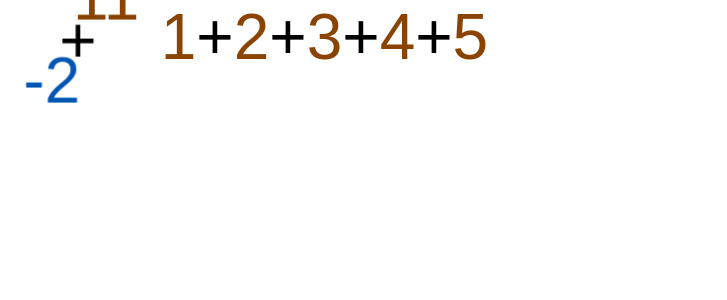
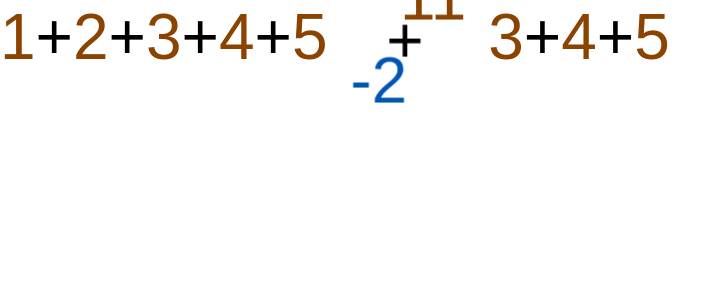
Before and after one commit to jaanmadis/calcy, a React (Create React App) app: page / in a window 1280 px wide. Shown: the top 300 px of the page, without its empty margins (0-727 px from the left). Built offline with nearby package versions, Linux system fonts and the light colour scheme.

Commit message:
Sequence component improvements

```diff
--- a/src/App.js
+++ b/src/App.js
@@ -6,8 +6,7 @@ import CommutativeTransformation from './Components/Transformation/CommutativeTr
 // import Operator1 from './Components/Operators/Operator';
 import Number from './Components/Number/Number';
 import Plus from './Components/Operators/Plus/Plus';
-// import { combineStyles } from './Utils/Utils';
-import { sequenceStyle } from './Styles/Styles';
+import Sequence from './Components/Sequence/Sequence';
 
 const Operator = {
     PLUS: 0,
@@ -81,32 +80,20 @@ class App extends Component {
     }
 
     render() {
-        const sequence = this.state.sequence.map((element, index) => {
-            const operator =
-                <Plus
-                    id={ index }
-                    onClick={ this._handlePlusClick }
-                />
-            return (
-                <span
-                    key={ element.number.toString() + index }
-                    style={ sequenceStyle }
-                >
-                    { index > 0 ? operator : null }
-                    <Number
-                        value={ element.number }
-                    />
-                </span>
-            );
-        });
-
         return(
             <div>
+                <Sequence
+                    onPlusClick={ this._handlePlusClick }
+                    sequence={ this.state.sequence }
+                />
                 <CommutativeTransformation
                     numbers={ [11, -2] }
                     operator={ '+' }
                 />
-                { sequence }
+                <Sequence
+                    onPlusClick={ this._handlePlusClick }
+                    sequence={ this.state.sequence.slice(2) }
+                />
             </div>
         );
     }
--- a/src/Components/Number/Number.js
+++ b/src/Components/Number/Number.js
@@ -16,7 +16,7 @@ const negativeStyle = {
 
 const number = (props) => {
     return (
-        <div
+        <span
             onClick={ props.onClick ? () => props.onClick(props.id) : undefined }
             style={ combineStyles([
                 style,
@@ -29,7 +29,7 @@ const number = (props) => {
             ]) }
         >
             { props.value }
-        </div>
+        </span>
     );
 };
 
--- a/src/Components/Operators/Plus/Plus.js
+++ b/src/Components/Operators/Plus/Plus.js
@@ -8,12 +8,12 @@ const style = {
 
 const plus = (props) => {
     return(
-        <div
+        <span
             onClick={ props.onClick ? () => props.onClick(props.id) : undefined }
             style={ combineStyles([style, props.style]) }
         >
             { '+' }
-        </div>
+        </span>
     );
 }
 
--- /dev/null
+++ b/src/Components/Sequence/Sequence.js
@@ -0,0 +1,31 @@
+import React from 'react';
+
+import Number from '../Number/Number';
+import Plus from '../Operators/Plus/Plus';
+
+const sequence = (props) => {
+    const sequence = props.sequence.map((element, index) => {
+        const operator =
+            <Plus
+                id={ index }
+                onClick={ props.onPlusClick }
+            />
+        return (
+            <span
+                key={ element.number.toString() + index }
+            >
+                { index > 0 ? operator : null }
+                <Number
+                    value={ element.number }
+                />
+            </span>
+        );
+    });
+    return (
+        <span>
+            { sequence }
+        </span>
+    );
+}
+
+export default sequence;
--- a/src/Components/Transformation/CommutativeTransformation.js
+++ b/src/Components/Transformation/CommutativeTransformation.js
@@ -3,12 +3,12 @@ import React from 'react';
 import Number from '../Number/Number';
 import Plus from '../Operators/Plus/Plus';
 import { combineStyles } from '../../Utils/Utils';
-import { sequenceStyle, animationInnerSpinStyle, animationOuterSpinStyle } from '../../Styles/Styles';
+import { animationInlineFlexStyle, animationInnerSpinStyle, animationOuterSpinStyle } from '../../Styles/Styles';
 
 const commutativeTransformation = (props) => {
     return (
         <span
-            style={ combineStyles([sequenceStyle, animationOuterSpinStyle]) }
+            style={ combineStyles([animationInlineFlexStyle, animationOuterSpinStyle]) }
         >
             <Number
                 style={ animationInnerSpinStyle }
--- a/src/Styles/Styles.js
+++ b/src/Styles/Styles.js
@@ -1,6 +1,6 @@
 import './Animations.css';
 
-export const sequenceStyle = {
+export const animationInlineFlexStyle = {
     display: 'inline-flex',
 }
 
```
